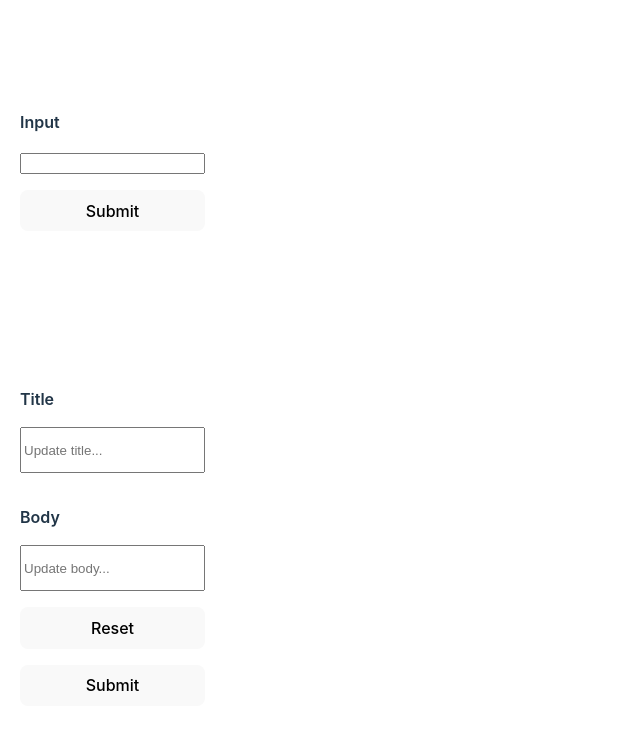
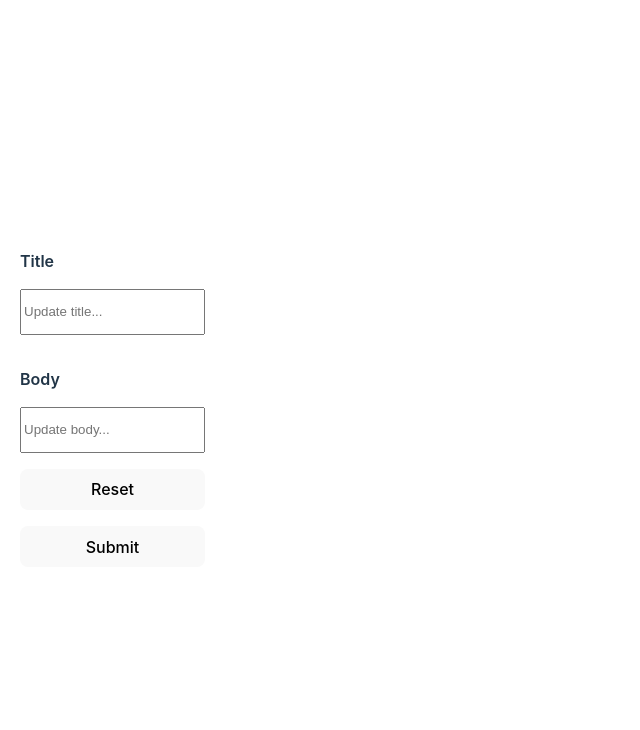
Before and after one commit to AndrewBubnov/react-mini-hook-form, a React (Vite) app: page / in a window 1280 px wide. Shown: the top 730 px of the page, without its empty margins (0-640 px from the left). Built offline with nearby package versions, Linux system fonts and the light colour scheme.

Commit message:
Remove state to optimize dependencies

```diff
--- a/src/App.tsx
+++ b/src/App.tsx
@@ -86,7 +86,7 @@ const UncontrolledForm = () => {
 
 const App = () => (
 	<div style={{ display: 'flex', flexDirection: 'column', gap: 100 }}>
-		<ControlledForm />
+		{/*<ControlledForm />*/}
 		<UncontrolledForm />
 	</div>
 );
--- a/src/react-mini-hook-form/useForm.ts
+++ b/src/react-mini-hook-form/useForm.ts
@@ -42,7 +42,7 @@ export const useForm = ({ resolver, mode = Mode.Submit }: UseFormProps = {}) =>
 				},
 			};
 		},
-		[formStore]
+		[formStore, validationMapRef]
 	);
 
 	const onAfterSubmit = useCallback(() => {
```
